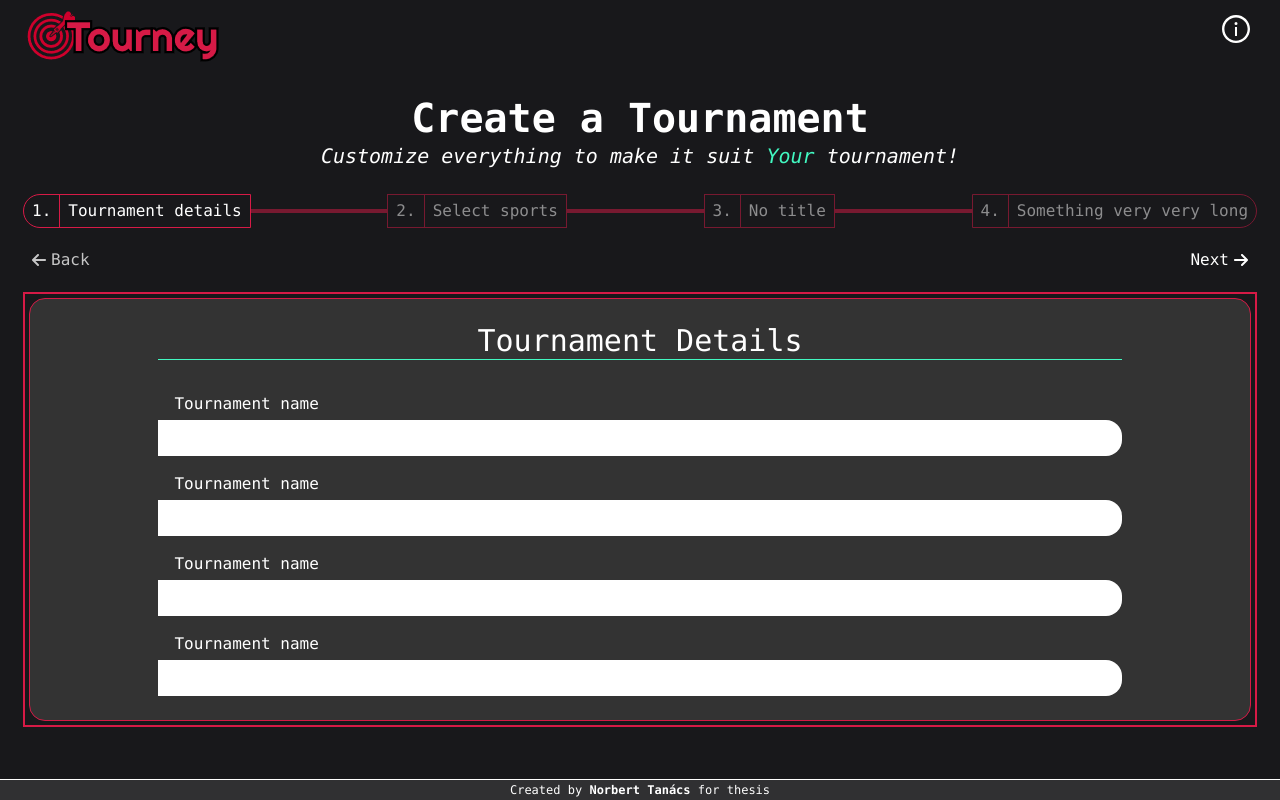
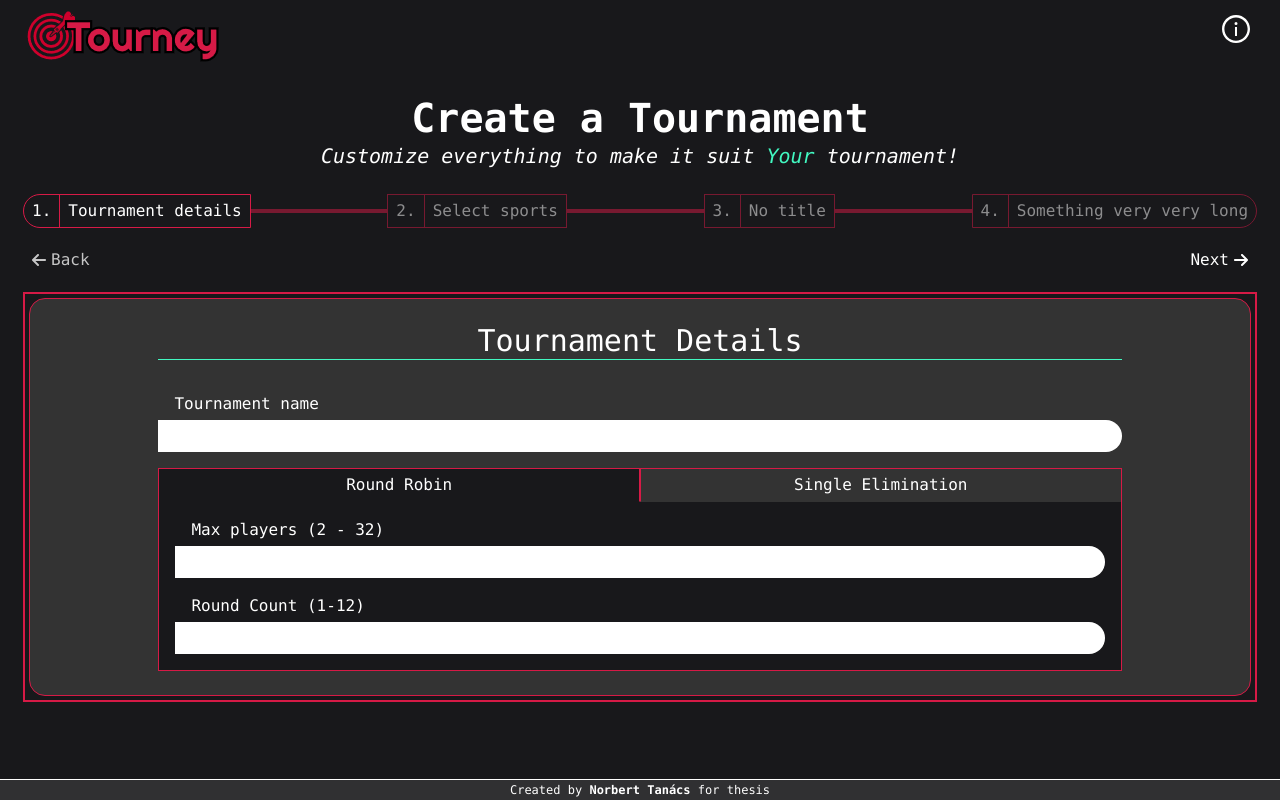
Before and after one commit to RektCat/tourney-frontend, a React (Vite) app in the folder tourney-frontend/: page /createtournament in a window 1280 px wide. Built offline with nearby package versions, Linux system fonts and the light colour scheme.

Commit message:
page 1 finished

```diff
--- a/tourney-frontend/src/components/CreateTournamentPages/FormWrapper.jsx
+++ b/tourney-frontend/src/components/CreateTournamentPages/FormWrapper.jsx
@@ -2,10 +2,13 @@ function FormWrapper({ id, children }) {
   return (
     <form id={id}>
       <div className="border-2 border-accent p-1">
-        <div className="rounded-2xl border border-accent bg-secondary py-6 px-2">
+        <div className="rounded-2xl border border-accent bg-secondary py-4 px-1 md:py-6 md:px-2">
           {children}
         </div>
       </div>
+      <button id={id + "submit"} className="hidden appearance-none">
+        invisible submit
+      </button>
     </form>
   );
 }
--- a/tourney-frontend/src/components/CreateTournamentPages/Page1.jsx
+++ b/tourney-frontend/src/components/CreateTournamentPages/Page1.jsx
@@ -1,19 +1,175 @@
+import { useState } from "react";
+import ArrowDown from "../Icons/ArrowDown";
 import { BasicInputWithLabel } from "../Inputs/BasicInput";
 import FormHeader from "./FormHeader";
 import FormWrapper from "./FormWrapper";
 
+//TODO: onBlur functions & JSDoc
 function Page1({ id }) {
   return (
     <FormWrapper id={id}>
       <FormHeader>Tournament Details</FormHeader>
-      <div className="mx-[10%] flex flex-col items-center justify-center gap-4">
-        <BasicInputWithLabel type="text" labeltext="Tournament name" />
-        <BasicInputWithLabel type="text" labeltext="Tournament name" />
-        <BasicInputWithLabel type="text" labeltext="Tournament name" />
-        <BasicInputWithLabel type="text" labeltext="Tournament name" />
+      <div className="mx-1 flex flex-col items-center justify-center gap-4 md:mx-[10%]">
+        <BasicInputWithLabel
+          type="text"
+          name="tournamentName"
+          labeltext="Tournament name"
+          required
+        />
+        <SwitchTab />
       </div>
     </FormWrapper>
   );
 }
 
+const SwitchTab = () => {
+  const [tab, setTab] = useState(true);
+  const [maxplayers, setMaxplayers] = useState(0);
+
+  const handleTabChange = (bool) => {
+    return () => {
+      setTab(bool);
+    };
+  };
+
+  return (
+    <div className="w-full border border-accent bg-gray-900 pb-4">
+      <div className="mb-4 flex w-full">
+        <div
+          className={
+            "flex-1 border-r border-b border-r-accent border-b-transparent " +
+            (tab ? "" : "border-b-accent bg-secondary")
+          }
+        >
+          <button
+            onClick={handleTabChange(true)}
+            type="button"
+            className="h-full w-full py-1 text-sm md:text-base"
+          >
+            Round Robin
+          </button>
+          <input
+            type="checkbox"
+            name="roundrobin"
+            className="appearance-none"
+            checked={tab}
+            tabIndex={-1}
+            readOnly
+          />
+        </div>
+        <div
+          className={
+            "flex-1 border-l border-b border-l-accent border-b-transparent " +
+            (tab ? "border-b-accent bg-secondary" : "")
+          }
+        >
+          <button
+            onClick={handleTabChange(false)}
+            type="button"
+            className="h-full w-full py-1 text-sm md:text-base"
+          >
+            Single Elimination
+          </button>
+          <input
+            type="checkbox"
+            name="singleelimination"
+            className="appearance-none"
+            checked={!tab}
+            readOnly
+            tabIndex={-1}
+          />
+        </div>
+      </div>
+      <div className="grid px-4">
+        <div
+          className={
+            "col-start-1 col-end-[-1] row-start-1 row-end-[-1] flex flex-col gap-4 " +
+            (tab ? "" : "hidden")
+          }
+        >
+          <BasicInputWithLabel
+            type="text"
+            name="maxPlayers"
+            labeltext="Max players (2 - 32)"
+            pattern="[0-9]+"
+            onBlur={(e) => {
+              if (e.target.value === "") return;
+              let int = parseInt(e.target.value);
+              if (isNaN(int)) {
+                e.target.value = 2;
+              } else {
+                if (int < 2) e.target.value = 2;
+                else if (int > 32) e.target.value = 32;
+              }
+            }}
+            required
+            disabled={!tab}
+          />
+          <BasicInputWithLabel
+            type="text"
+            name="roundCount"
+            labeltext="Round Count (1-12)"
+            pattern="[0-9]+"
+            onBlur={(e) => {
+              if (e.target.value === "") return;
+              let int = parseInt(e.target.value);
+              if (isNaN(int)) {
+                e.target.value = 1;
+              } else {
+                if (int < 2) e.target.value = 1;
+                else if (int > 12) e.target.value = 12;
+              }
+            }}
+            required
+            disabled={!tab}
+          />
+        </div>
+        <div
+          className={
+            "col-start-1 col-end-[-1] row-start-1 row-end-[-1] " +
+            (tab ? "hidden" : "")
+          }
+        >
+          <BasicInputWithLabel
+            type="text"
+            name="maxPlayers"
+            labeltext="Max players (2 - 32)"
+            pattern="[0-9]+"
+            onBlur={(e) => {
+              if (e.target.value === "") return;
+              let int = parseInt(e.target.value);
+              if (isNaN(int)) {
+                e.target.value = 2;
+              } else {
+                if (int < 2) e.target.value = 2;
+                else if (int > 32) e.target.value = 32;
+              }
+
+              let round = 1;
+              let int2 = parseInt(e.target.value);
+              while (true) {
+                if (2 ** round >= int2) {
+                  setMaxplayers(round);
+                  break;
+                }
+                round++;
+              }
+            }}
+            required
+            disabled={tab}
+          />
+          <p>
+            <span className="flex py-2">
+              <ArrowDown className="h-4 w-4" />
+              <ArrowDown className="h-4 w-4" />
+            </span>
+            <span>Number of rounds: </span>
+            <span>{maxplayers}</span>
+          </p>
+        </div>
+      </div>
+    </div>
+  );
+};
+
 export default Page1;
--- /dev/null
+++ b/tourney-frontend/src/components/Icons/ArrowDown.jsx
@@ -0,0 +1,15 @@
+function ArrowDown(props) {
+  return (
+    <svg
+      fill="currentColor"
+      strokeWidth="0"
+      xmlns="http://www.w3.org/2000/svg"
+      viewBox="0 0 320 512"
+      {...props}
+    >
+      <path d="M9.375 329.4c12.51-12.51 32.76-12.49 45.25 0L128 402.8V32c0-17.69 14.31-32 32-32s32 14.31 32 32v370.8l73.38-73.38c12.5-12.5 32.75-12.5 45.25 0s12.5 32.75 0 45.25l-128 128c-12.5 12.5-32.75 12.5-45.25 0l-128-128C-3.125 362.1-3.125 341.9 9.375 329.4z"></path>
+    </svg>
+  );
+}
+
+export default ArrowDown;
--- a/tourney-frontend/src/components/Inputs/BasicInput.jsx
+++ b/tourney-frontend/src/components/Inputs/BasicInput.jsx
@@ -10,7 +10,7 @@ export const BasicInput = forwardRef((htmlprops, ref) => {
     <input
       ref={ref}
       className={
-        "w-full rounded-r-2xl bg-transparent px-2 py-1 text-base text-black focus:outline-none md:text-lg" +
+        "w-full rounded-r-2xl bg-transparent px-2 py-1 text-sm text-black focus:outline-none md:text-base" +
         (className ? className : "")
       }
       {...props}
@@ -28,7 +28,7 @@ export const BasicInputWithLabel = (htmlprops) => {
     anime({
       targets: spanref.current,
       translateX: ["-100%", 0],
-      duration: 300,
+      duration: 500,
       easing: "easeOutElastic(2, .6)",
     });
   };
@@ -53,7 +53,10 @@ export const BasicInputWithLabel = (htmlprops) => {
 
   return (
     <div className="w-full">
-      <label htmlFor={id.current} className="ml-4 mb-1 block">
+      <label
+        htmlFor={id.current}
+        className="ml-4 mb-1 block text-sm md:text-base"
+      >
         {labeltext}
       </label>
       <div className="group relative isolate w-full overflow-hidden rounded-r-2xl bg-white pl-2">
--- a/tourney-frontend/src/pages/CreateTournament.jsx
+++ b/tourney-frontend/src/pages/CreateTournament.jsx
@@ -12,6 +12,12 @@ function CreateTournament() {
 
   const handleNext = () => {
     if (currentindex >= 3) return;
+    if (
+      !document.getElementById(formIds.current[currentindex]).checkValidity()
+    ) {
+      document.getElementById(formIds.current[currentindex] + "submit").click();
+      return;
+    }
     setCurrentindex((prev) => ++prev);
   };
   const handlePrevious = () => {
```
